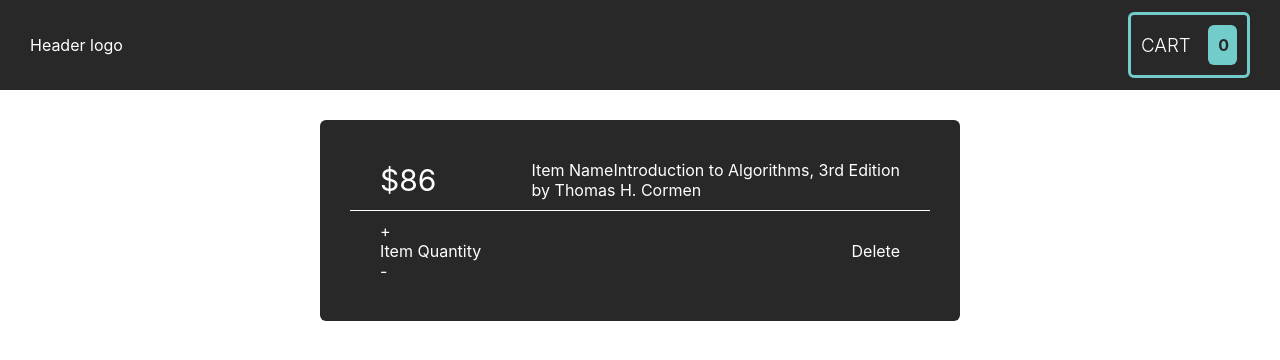
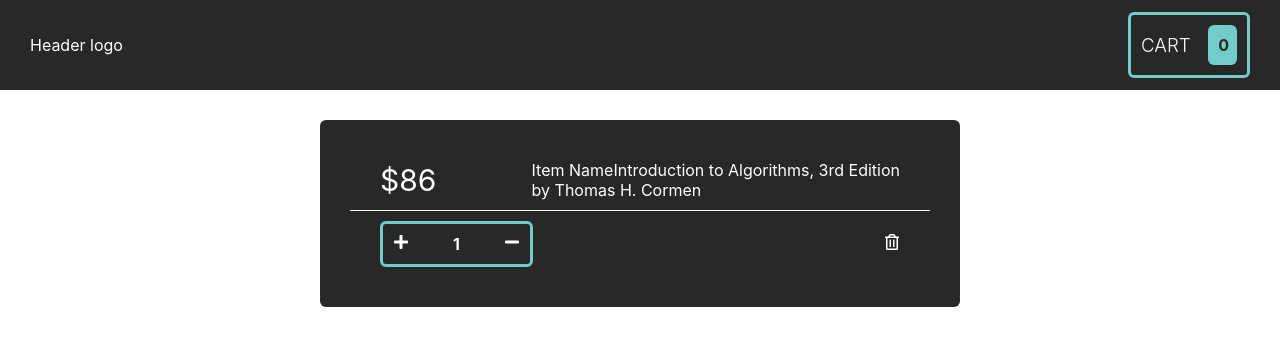
Before and after one commit to sianwa11/Redux-shopping-cart, a React (Create React App) app: page / in a window 1280 px wide. Shown: the top 360 px of the page. Built offline with nearby package versions, Linux system fonts and the light colour scheme.

Commit message:
Creating modal

```diff
--- a/public/index.html
+++ b/public/index.html
@@ -28,6 +28,7 @@
   </head>
   <body>
     <noscript>You need to enable JavaScript to run this app.</noscript>
+    <div id="modal"></div>
     <div id="root"></div>
     <!--
       This HTML file is a template.
--- a/src/components/Cart/CartItem.module.scss
+++ b/src/components/Cart/CartItem.module.scss
@@ -37,5 +37,20 @@
     display: flex;
     justify-content: space-between;
     align-items: center;
+
+    &--1 {
+      border-radius: 6px;
+      border-style: solid;
+      border-color: #72ccca;
+      display: flex;
+      justify-content: space-between;
+      padding: 1rem;
+      flex-grow: 0.2;
+    }
+
+    &--text {
+      font-size: 1.6rem;
+      font-weight: 400;
+    }
   }
 }
--- a/src/components/Cart/CartItems.js
+++ b/src/components/Cart/CartItems.js
@@ -1,5 +1,8 @@
 import React from "react";
 import styles from "./CartItem.module.scss";
+import "../UI/Icons.scss";
+
+import { FaRegTrashAlt, FaPlus, FaMinus } from "react-icons/fa";
 
 const CartItems = () => {
   return (
@@ -14,14 +17,22 @@ const CartItems = () => {
             </div>
           </div>
           <div className={styles.item__actions}>
-            <div className="item__actions--1">
-              <div className="buttons">+</div>
-              <div className="">Item Quantity</div>
-              <div className="buttons">-</div>
+            <div className={styles["item__actions--1"]}>
+              <div className="icon_btn">
+                <FaPlus />
+              </div>
+              <div className={styles["item__actions--text"]}>
+                <b>1</b>
+              </div>
+              <div className="icon_btn">
+                <FaMinus />
+              </div>
             </div>
 
             <div className="item__actions--2">
-              <div className="buttons">Delete</div>
+              <div className="icon_btn">
+                <FaRegTrashAlt />
+              </div>
             </div>
           </div>
         </div>
--- /dev/null
+++ b/src/components/UI/Icons.scss
@@ -0,0 +1,12 @@
+.icon_btn {
+  cursor: pointer;
+
+  &:hover {
+    transform: translateY(-1px);
+  }
+
+  &:active,
+  &:focus {
+    transform: translateY(1px);
+  }
+}
```
Also changed, not shown: src/components/UI/Modal/Modal.js (added, +11 -0 lines), src/components/UI/Modal/Modal.module.scss (added).
